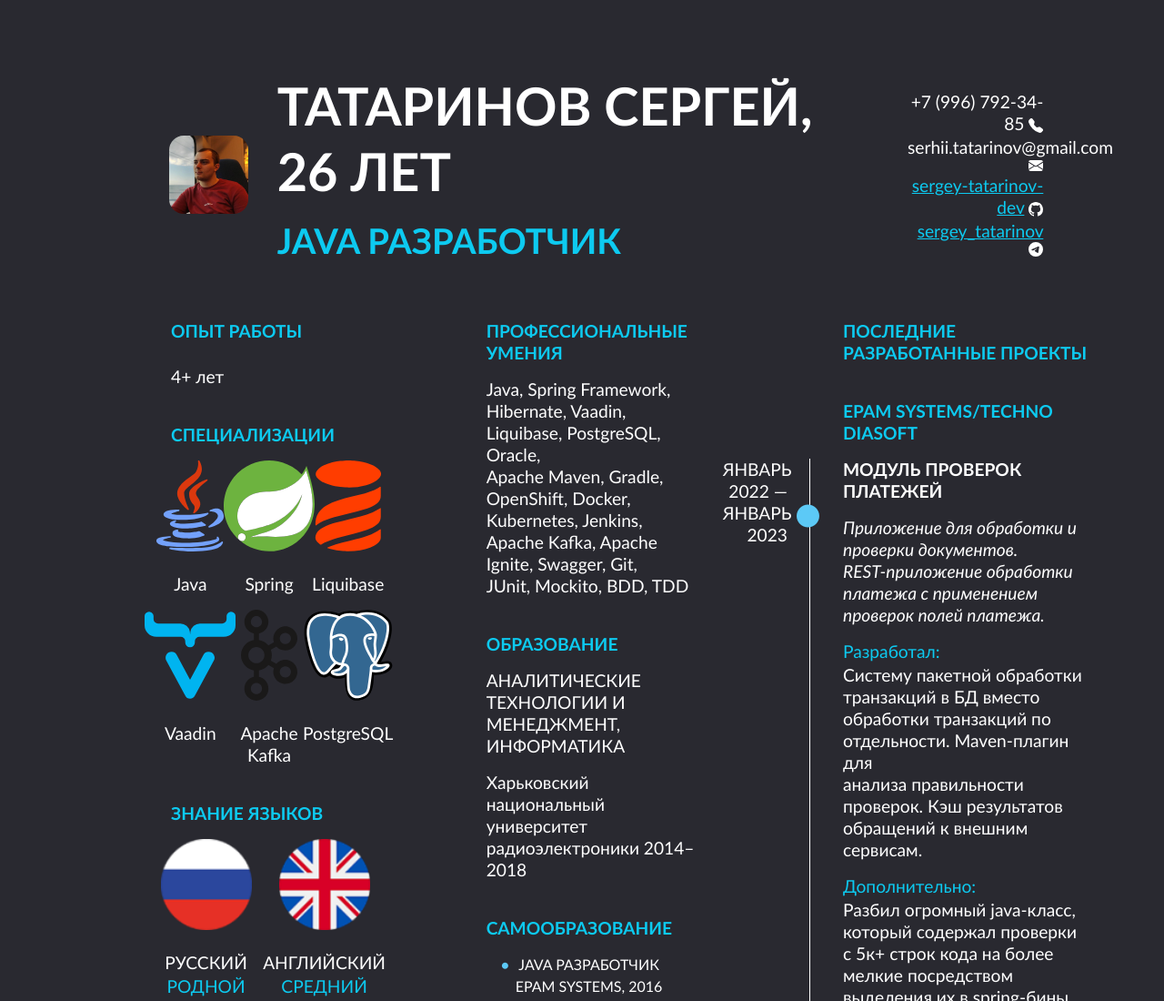
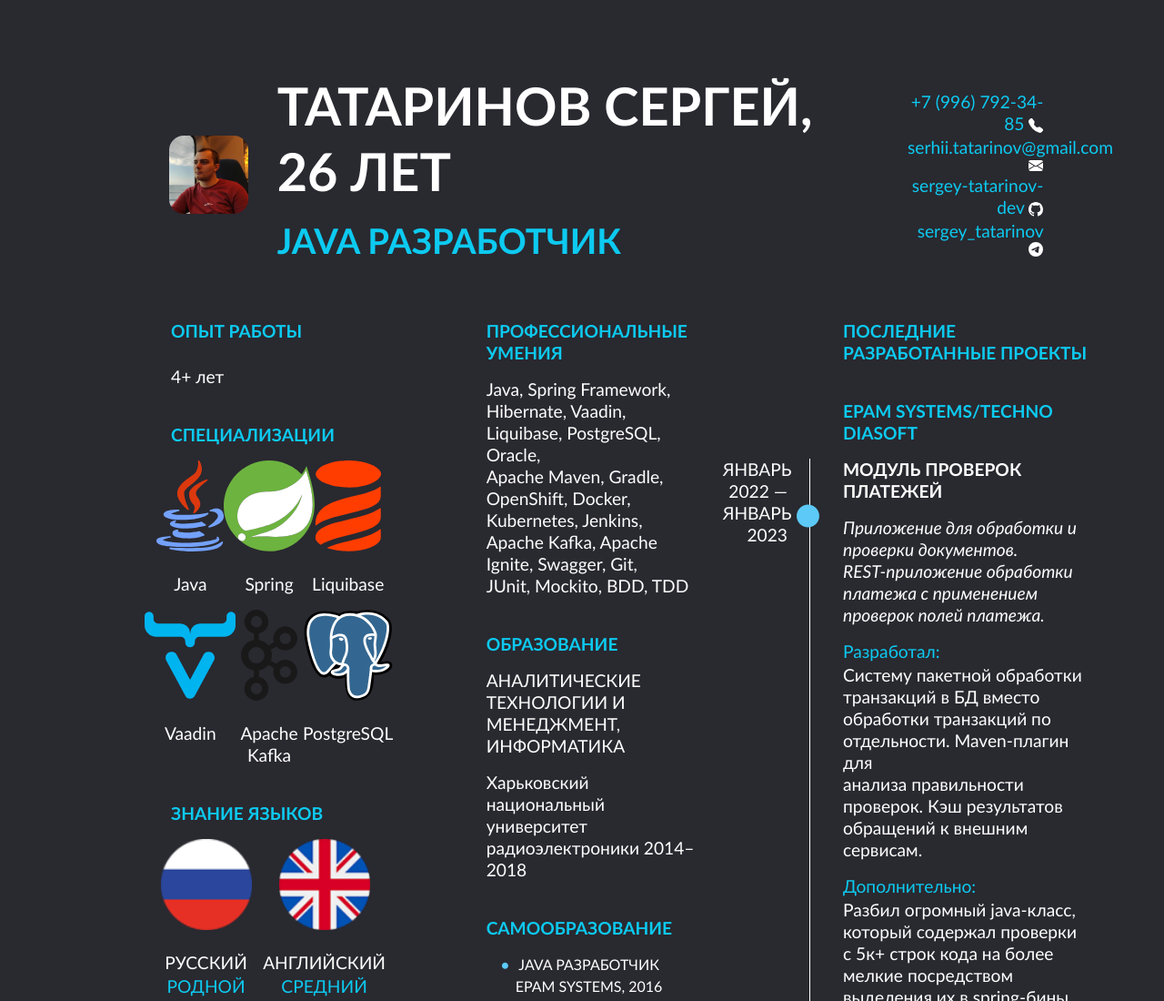
Before and after one commit to sergey-tatarinov-dev/sergey-tatarinov-dev.github.io, a plain HTML site: page index.html in a window 1280 px wide. Shown: the top 1100 px of the page at 91% size. Drawn offline with nearby package versions, Linux system fonts and the light colour scheme.

Commit message:
update contacts

```diff
--- a/cv.css
+++ b/cv.css
@@ -145,3 +145,7 @@ p {
 .col-sm-9 {
     padding-left: 2.25rem !important;
 }
+
+a[href^="tel:"], a[href^="mailto:"], .contact {
+    text-decoration: none;
+}
--- a/index.html
+++ b/index.html
@@ -20,25 +20,25 @@
                 </div>
                 <div class="col-sm-2 align-self-center contacts">
                     <p class="no-margin-bottom">
-                        +7 (996) 792-34-85
+                        <a class="text-info contact" href="tel:+79967923485">+7 (996) 792-34-85</a>
                         <svg xmlns="http://www.w3.org/2000/svg" width="16" height="16" fill="currentColor" class="bi bi-telephone-fill" viewBox="0 0 16 16">
                             <path fill-rule="evenodd" d="M1.885.511a1.745 1.745 0 0 1 2.61.163L6.29 2.98c.329.423.445.974.315 1.494l-.547 2.19a.678.678 0 0 0 .178.643l2.457 2.457a.678.678 0 0 0 .644.178l2.189-.547a1.745 1.745 0 0 1 1.494.315l2.306 1.794c.829.645.905 1.87.163 2.611l-1.034 1.034c-.74.74-1.846 1.065-2.877.702a18.634 18.634 0 0 1-7.01-4.42 18.634 18.634 0 0 1-4.42-7.009c-.362-1.03-.037-2.137.703-2.877L1.885.511z"/>
                         </svg>
                     </p>
                     <p class="no-margin-bottom">
-                        serhii.tatarinov@gmail.com
+                        <a class="text-info contact" href="mailto:serhii.tatarinov@gmail.com">serhii.tatarinov@gmail.com</a>
                         <svg xmlns="http://www.w3.org/2000/svg" width="16" height="16" fill="currentColor" class="bi bi-envelope-fill" viewBox="0 0 16 16">
                             <path d="M.05 3.555A2 2 0 0 1 2 2h12a2 2 0 0 1 1.95 1.555L8 8.414.05 3.555ZM0 4.697v7.104l5.803-3.558L0 4.697ZM6.761 8.83l-6.57 4.027A2 2 0 0 0 2 14h12a2 2 0 0 0 1.808-1.144l-6.57-4.027L8 9.586l-1.239-.757Zm3.436-.586L16 11.801V4.697l-5.803 3.546Z"/>
                         </svg>
                     </p>
                     <p class="no-margin-bottom">
-                        <a class="text-info" href="https://github.com/sergey-tatarinov-dev">sergey-tatarinov-dev</a>
+                        <a class="text-info contact" href="https://github.com/sergey-tatarinov-dev">sergey-tatarinov-dev</a>
                         <svg xmlns="http://www.w3.org/2000/svg" width="16" height="16" fill="currentColor" class="bi bi-github" viewBox="0 0 16 16">
                             <path d="M8 0C3.58 0 0 3.58 0 8c0 3.54 2.29 6.53 5.47 7.59.4.07.55-.17.55-.38 0-.19-.01-.82-.01-1.49-2.01.37-2.53-.49-2.69-.94-.09-.23-.48-.94-.82-1.13-.28-.15-.68-.52-.01-.53.63-.01 1.08.58 1.23.82.72 1.21 1.87.87 2.33.66.07-.52.28-.87.51-1.07-1.78-.2-3.64-.89-3.64-3.95 0-.87.31-1.59.82-2.15-.08-.2-.36-1.02.08-2.12 0 0 .67-.21 2.2.82.64-.18 1.32-.27 2-.27.68 0 1.36.09 2 .27 1.53-1.04 2.2-.82 2.2-.82.44 1.1.16 1.92.08 2.12.51.56.82 1.27.82 2.15 0 3.07-1.87 3.75-3.65 3.95.29.25.54.73.54 1.48 0 1.07-.01 1.93-.01 2.2 0 .21.15.46.55.38A8.012 8.012 0 0 0 16 8c0-4.42-3.58-8-8-8z"/>
                         </svg>
                     </p>
                     <p class="no-margin-bottom">
-                        <a class="text-info" href="https://t.me/sergey_tatarinov">sergey_tatarinov</a>
+                        <a class="text-info contact" href="https://t.me/sergey_tatarinov">sergey_tatarinov</a>
                         <svg xmlns="http://www.w3.org/2000/svg" width="16" height="16" fill="currentColor" class="bi bi-telegram" viewBox="0 0 16 16">
                             <path d="M16 8A8 8 0 1 1 0 8a8 8 0 0 1 16 0zM8.287 5.906c-.778.324-2.334.994-4.666 2.01-.378.15-.577.298-.595.442-.03.243.275.339.69.47l.175.055c.408.133.958.288 1.243.294.26.006.549-.1.868-.32 2.179-1.471 3.304-2.214 3.374-2.23.05-.012.12-.026.166.016.047.041.042.12.037.141-.03.129-1.227 1.241-1.846 1.817-.193.18-.33.307-.358.336a8.154 8.154 0 0 1-.188.186c-.38.366-.664.64.015 1.088.327.216.589.393.85.571.284.194.568.387.936.629.093.06.183.125.27.187.331.236.63.448.997.414.214-.02.435-.22.547-.82.265-1.417.786-4.486.906-5.751a1.426 1.426 0 0 0-.013-.315.337.337 0 0 0-.114-.217.526.526 0 0 0-.31-.093c-.3.005-.763.166-2.984 1.09z"/>
                         </svg>
```
